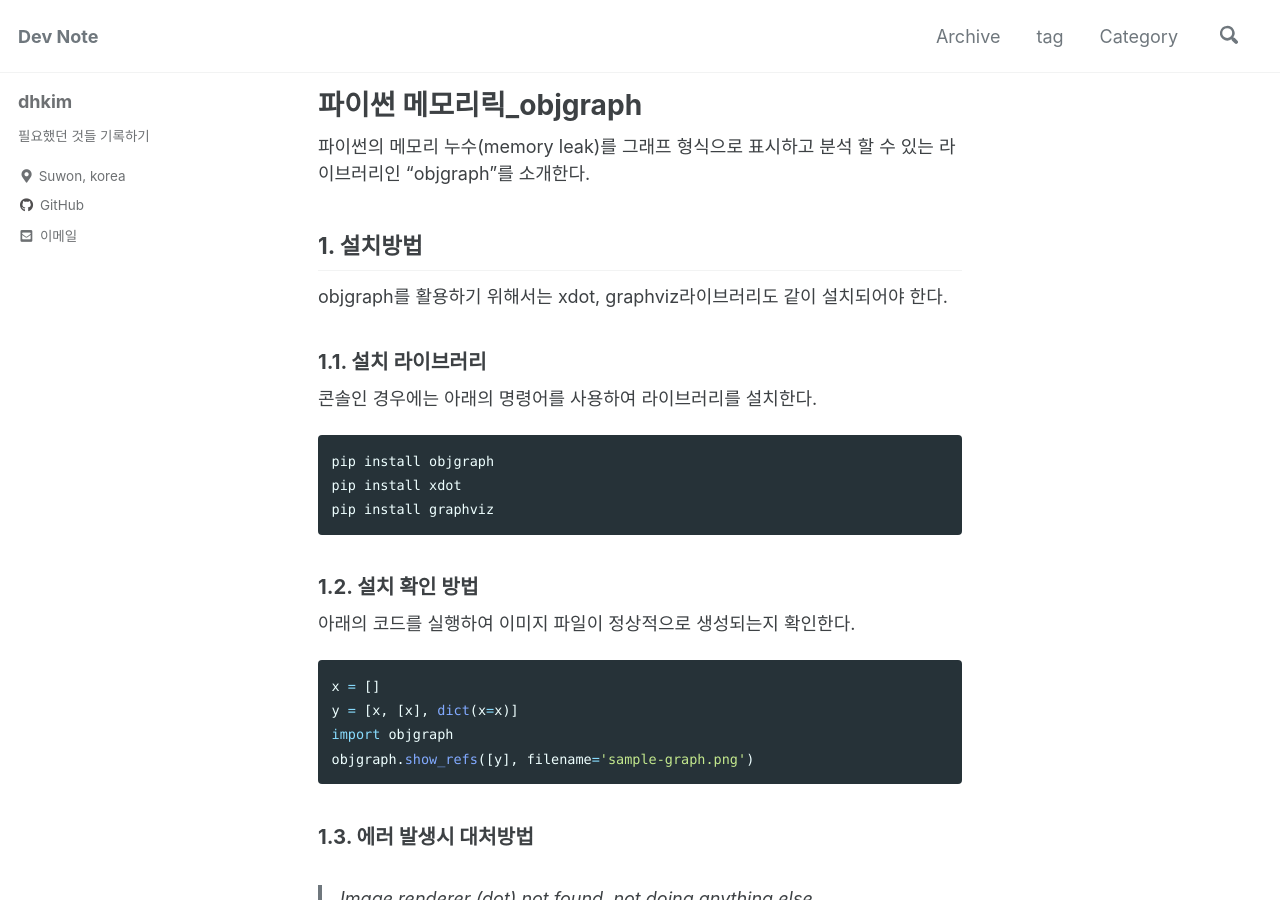
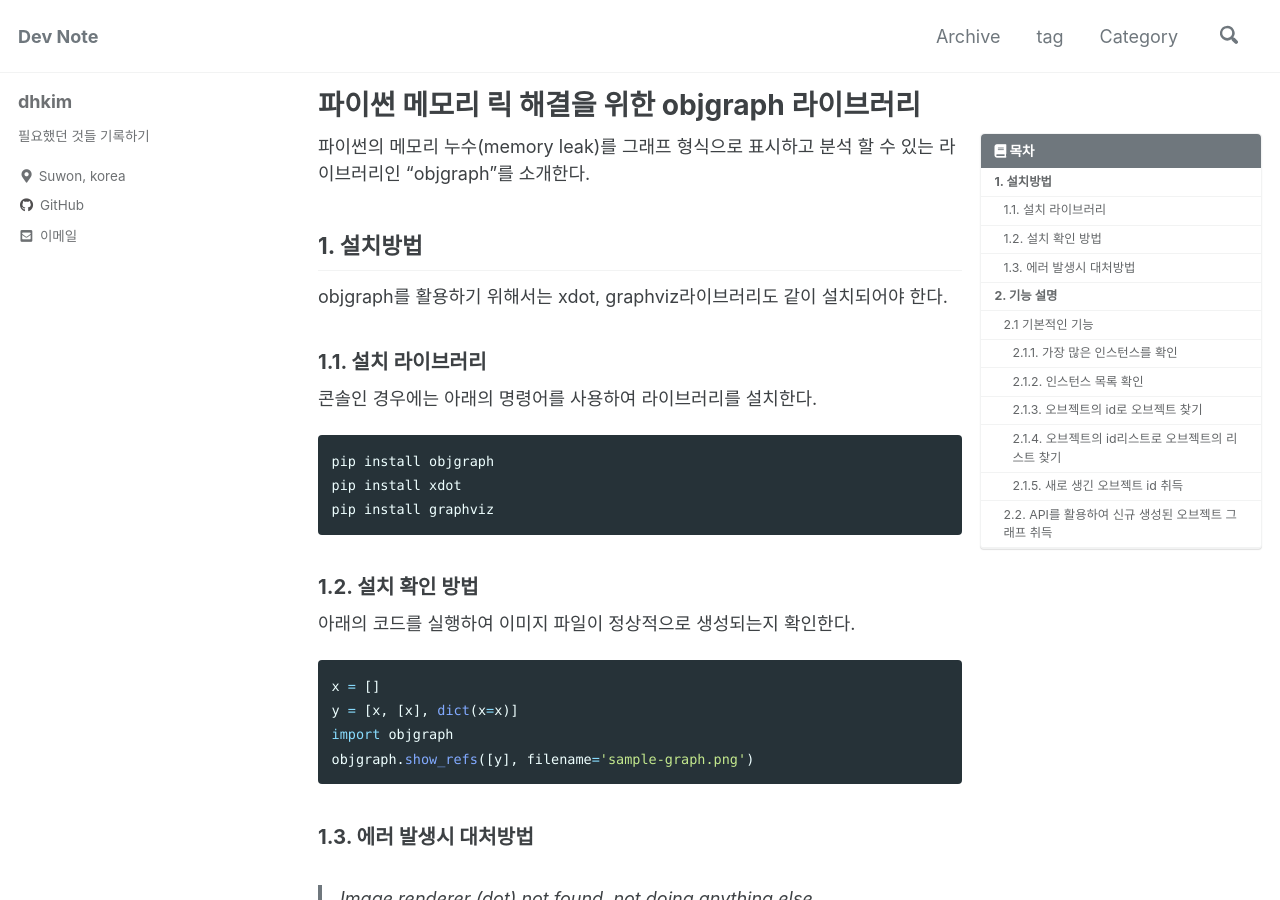
Before and after one commit to DonghyunA/DonghyunA.github.io, a Jekyll site: the page built from _posts/Python/2021-03-05-파이썬 메모리릭_objgraph.md, in a window 1280 px wide and 900 px high. Built offline with Jekyll 4.4.1, drawn with Linux system fonts in a browser that asks for light colours; cached includes are drawn as plain includes; comment, search, counter and statistics services are not loaded; some of the changed text lies outside the part shown.

```diff
--- a/_posts/Python/2021-03-05-파이썬 메모리릭_objgraph.md
+++ b/_posts/Python/2021-03-05-파이썬 메모리릭_objgraph.md
@@ -1,4 +1,12 @@
-
+---
+title: 파이썬 메모리 릭 해결을 위한 objgraph 라이브러리
+category: Python
+tags: [Python, memory leak, objgraph]
+toc: true
+toc_label: "목차"
+toc_icon: "book"
+toc_sticky: true
+---
 
 파이썬의 메모리 누수(memory leak)를 그래프 형식으로 표시하고 분석 할 수 있는 라이브러리인 "objgraph"를 소개한다.
 
```
